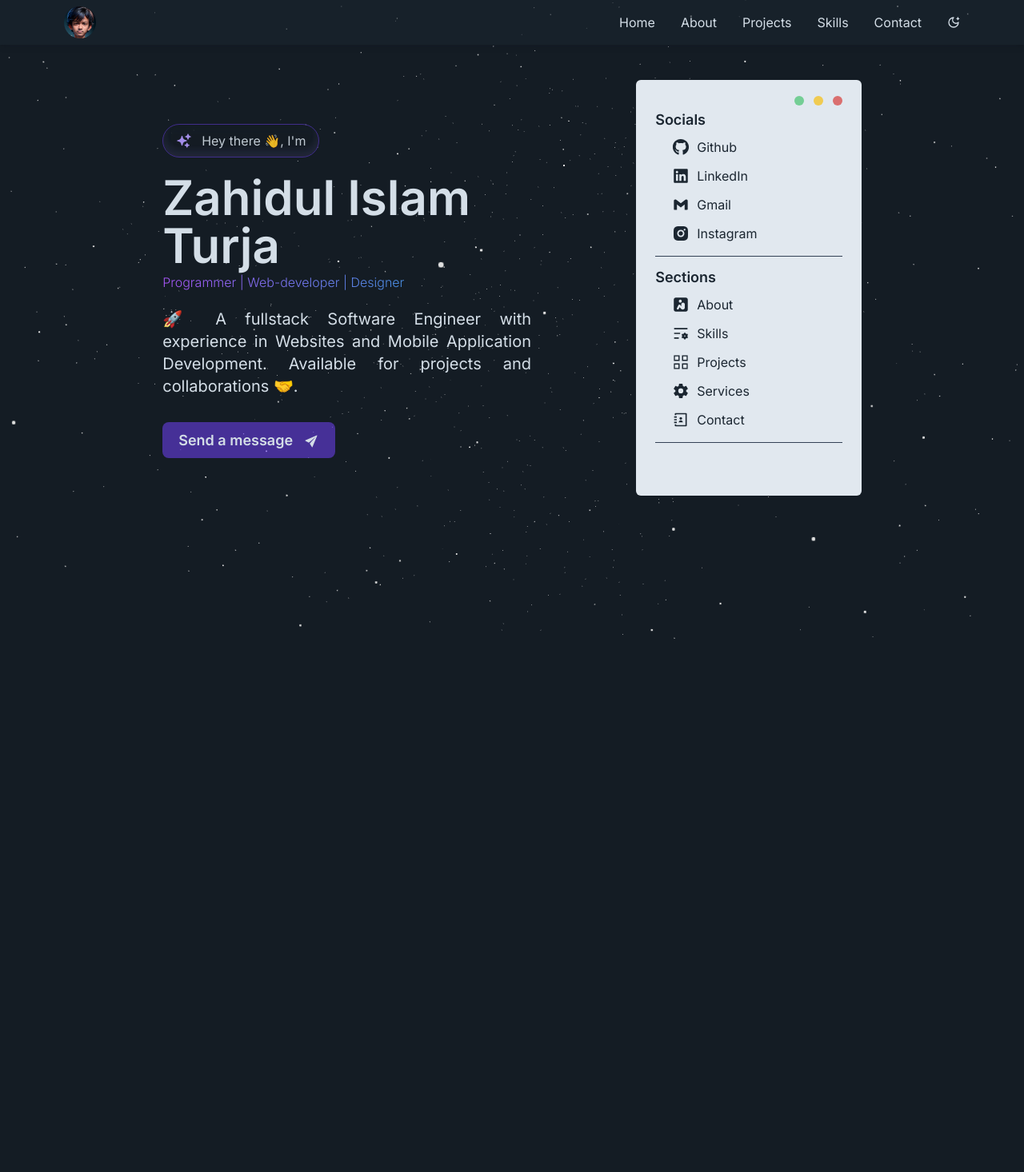
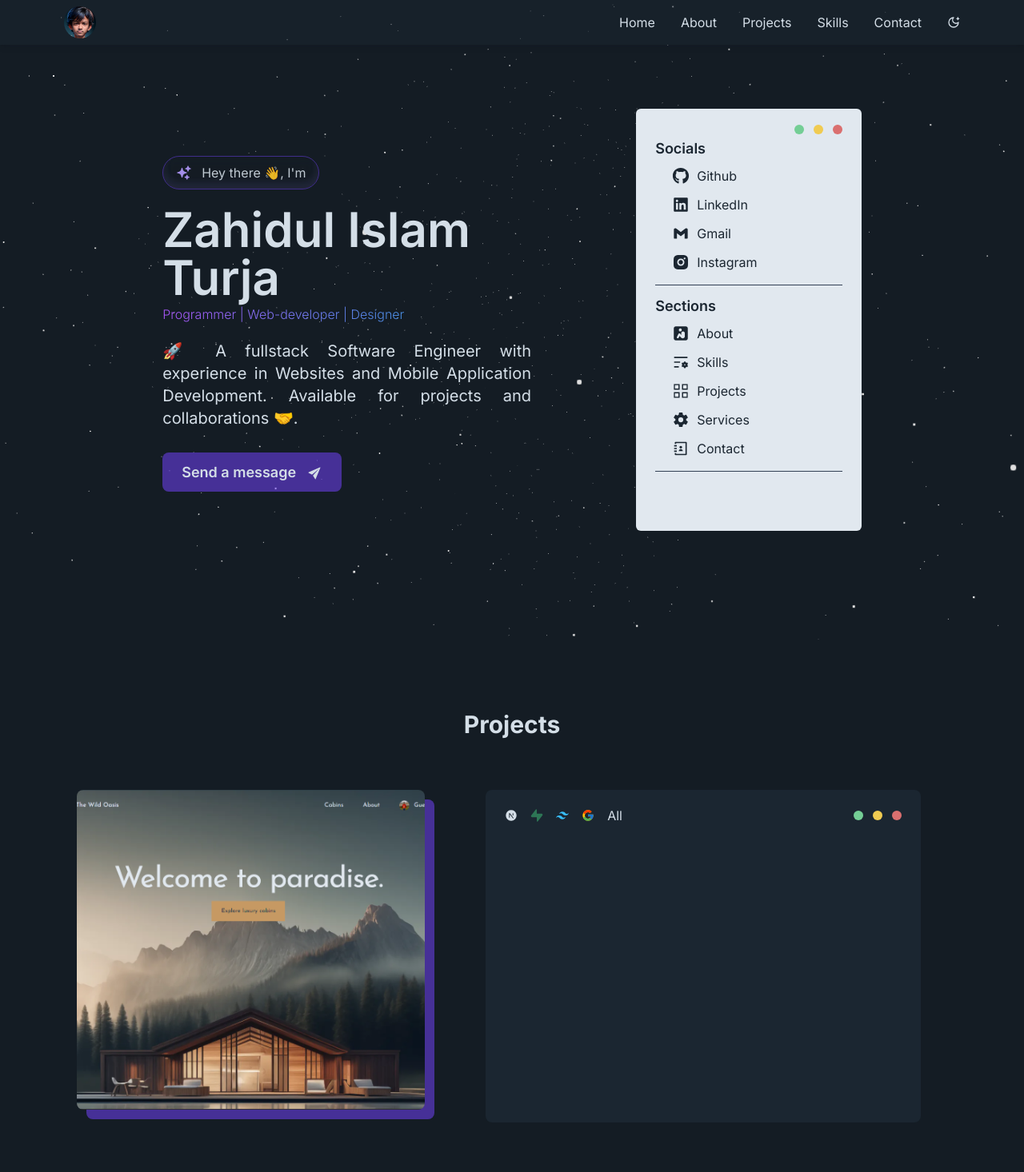
Before and after one commit to Zahidul-Turja/zahidul-turja-portfolio, a Next.js app: page / in a window 1280 px wide. Shown: the top 1466 px of the page at 80% size. Before the commit the page ends 800 px from the top, so only its background shows below. Built offline with nearby package versions, Linux system fonts and the light colour scheme.

Commit message:
Projects card basic structure without any props

```diff
--- a/app/_components/CardNavigation.js
+++ b/app/_components/CardNavigation.js
@@ -1,25 +1,19 @@
-import {
-  FaGithub,
-  FaInstagram,
-  FaLinkedin,
-  FaSquarePersonConfined,
-} from "react-icons/fa6";
-import { SiGmail } from "react-icons/si";
+import { FaGithub, FaLinkedin, FaSquarePersonConfined } from "react-icons/fa6";
 import { GrProjects } from "react-icons/gr";
+import { IoSettingsSharp } from "react-icons/io5";
 import {
   RiContactsBook3Line,
+  RiInstagramFill,
   RiListSettingsFill,
-  RiInstagramFill,
 } from "react-icons/ri";
-import { MdOutlineMiscellaneousServices } from "react-icons/md";
-import { IoSettingsSharp } from "react-icons/io5";
+import { SiGmail } from "react-icons/si";
 
 import Circles from "./Circles";
 
 function CardNavigation() {
   return (
-    <div className="min-w-[22vw] min-h-[65vh] bg-primary-50 rounded-md">
-      <Circles />
+    <div className="min-w-[22vw] min-h-[66vh] bg-primary-50 rounded-md">
+      <Circles left="bg-[#74CE95]" middle="bg-[#F0CB51]" right="bg-[#DA6F6F]" />
 
       <div className="text-primary-900 px-6 flex flex-col gap-1">
         <h3 className="font-semibold text-lg">Socials</h3>
--- a/app/_components/Circles.js
+++ b/app/_components/Circles.js
@@ -1,9 +1,15 @@
-function Circles() {
+function Circles({ left, middle, right }) {
   return (
     <div className="flex gap-3 mt-5 mb-1 mr-6 justify-end">
-      <div className="h-3 w-3 rounded-full bg-[#74CE95] transition-all hover:scale-125"></div>
-      <div className="h-3 w-3 rounded-full bg-[#F0CB51] transition-all hover:scale-125"></div>
-      <div className="h-3 w-3 rounded-full bg-[#DA6F6F] transition-all hover:scale-125"></div>
+      <div
+        className={`h-3 w-3 rounded-full ${left} transition-all hover:scale-125`}
+      ></div>
+      <div
+        className={`h-3 w-3 rounded-full ${middle} transition-all hover:scale-125`}
+      ></div>
+      <div
+        className={`h-3 w-3 rounded-full ${right} transition-all hover:scale-125`}
+      ></div>
     </div>
   );
 }
--- a/app/_components/HeroDescription.js
+++ b/app/_components/HeroDescription.js
@@ -6,8 +6,8 @@ import { IoIosSend } from "react-icons/io";
 function HeroDescription() {
   return (
     <div className="h-full max-w-[40vw]">
-      <div className="welcome-box py-2 px-4 border border-[#7042f88b] opacity-90">
-        <SparklesIcon className="text-[#b49bff] mr-3 h-5 w-5" />
+      <div className="welcome-box py-2 px-4 border border-secondary-800 opacity-90">
+        <SparklesIcon className="text-secondary-600 mr-3 h-5 w-5" />
         <h3>Hey there 👋, I&apos;m</h3>
       </div>
       <h1 className="text-6xl font-semibold mt-5">
@@ -25,7 +25,7 @@ function HeroDescription() {
       </p>
 
       <div className="cursor-pointer transition-all hover:opacity-90 hover:translate-y-[-3px] active:translate-y-0 inline-block">
-        <a className="px-5 py-3 text-center text-lg font-semibold bg-[#7042f88b] rounded-lg cursor-pointer">
+        <a className="px-6 py-3.5 text-center text-lg font-semibold bg-secondary-800 rounded-lg cursor-pointer">
           Send a message <IoIosSend className="inline text-xl ml-2" />
         </a>
       </div>
--- a/app/_components/Navbar.js
+++ b/app/_components/Navbar.js
@@ -5,7 +5,7 @@ import avatar from "@/public/avatar-01.jpg";
 
 function Navbar() {
   return (
-    <nav className="fixed w-full min-h-14 px-20 py-2 bg-primary-900/50 flex justify-between items-center shadow-md shadow-primary-950/25">
+    <nav className="fixed w-full min-h-14 px-20 py-2 bg-primary-900/50 flex justify-between items-center shadow-md shadow-primary-950/25 z-20">
       <Image
         src={avatar}
         alt="logo"
@@ -14,35 +14,35 @@ function Navbar() {
       <div className="flex items-center gap-8">
         <a
           href="#"
-          className="transition-all origin-left hover:rotate-[-12deg] hover:translate-y-1 hover:text-[#b49bff]"
+          className="transition-all origin-left hover:rotate-[-12deg] hover:translate-y-1 hover:text-secondary-600"
         >
           Home
         </a>
         <a
           href="#"
-          className="transition-all origin-right hover:rotate-[12deg] hover:translate-y-1 hover:text-[#b49bff]"
+          className="transition-all origin-right hover:rotate-[12deg] hover:translate-y-1 hover:text-secondary-600"
         >
           About
         </a>
         <a
           href="#"
-          className="transition-all origin-left hover:rotate-[-12deg] hover:translate-y-1 hover:text-[#b49bff]"
+          className="transition-all origin-left hover:rotate-[-12deg] hover:translate-y-1 hover:text-secondary-600"
         >
           Projects
         </a>
         <a
           href="#"
-          className="transition-all origin-right hover:rotate-[12deg] hover:translate-y-1 hover:text-[#b49bff]"
+          className="transition-all origin-right hover:rotate-[12deg] hover:translate-y-1 hover:text-secondary-600"
         >
           Skills
         </a>
         <a
           href="#"
-          className="transition-all origin-left hover:rotate-[-12deg] hover:translate-y-1 hover:text-[#b49bff]"
+          className="transition-all origin-left hover:rotate-[-12deg] hover:translate-y-1 hover:text-secondary-600"
         >
           Contact
         </a>
-        <a href="#">
+        <a href="#" className="transition-all hover:text-secondary-600">
           <LuMoonStar />
         </a>
       </div>
--- /dev/null
+++ b/app/_components/ProjectCard.js
@@ -0,0 +1,7 @@
+function ProjectCard({ children }) {
+  return (
+    <div className="w-[85vw] flex gap-[5vw] mx-auto my-16">{children}</div>
+  );
+}
+
+export default ProjectCard;
--- /dev/null
+++ b/app/_components/ProjectDetails.js
@@ -0,0 +1,32 @@
+import {
+  RiNextjsFill,
+  RiSupabaseFill,
+  RiTailwindCssFill,
+} from "react-icons/ri";
+import { FcGoogle } from "react-icons/fc";
+
+import Circles from "./Circles";
+
+function ProjectDetails() {
+  return (
+    <div className="w-[50%] min-h-[52vh] bg-primary-900 rounded-lg">
+      <div className="flex justify-between items-center">
+        <div className="flex items-center gap-4 mt-5 mb-1 ml-6">
+          <RiNextjsFill />
+          <RiSupabaseFill className="text-[#2D7555]" />
+          <RiTailwindCssFill className="text-[#38BDF8]" />
+          <FcGoogle />
+
+          <a href="#">All</a>
+        </div>
+        <Circles
+          left="bg-[#74CE95]"
+          middle="bg-[#F0CB51]"
+          right="bg-[#DA6F6F]"
+        />
+      </div>
+    </div>
+  );
+}
+
+export default ProjectDetails;
--- /dev/null
+++ b/app/_components/ProjectImage.js
@@ -0,0 +1,17 @@
+import Image from "next/image";
+
+function ProjectImage() {
+  return (
+    <div className="relative w-[40%] h-[50vh] mr-3">
+      <div className="absolute inset-0 bg-secondary-800 rounded-lg translate-x-3 translate-y-3"></div>
+      <Image
+        src="/wild-oasis-client.png"
+        fill
+        className="object-cover rounded-lg transition-all hover:-translate-x-[0.1rem] hover:-translate-y-1"
+        alt="project-cover"
+      />
+    </div>
+  );
+}
+
+export default ProjectImage;
--- a/app/_components/sections/Hero.js
+++ b/app/_components/sections/Hero.js
@@ -3,7 +3,7 @@ import HeroDescription from "../HeroDescription";
 
 function Hero() {
   return (
-    <div className="w-full min-h-[90vh] flex justify-center items-center gap-20">
+    <div className="w-full min-h-[100vh] flex justify-center items-center gap-20">
       <HeroDescription />
       <CardNavigation />
     </div>
--- /dev/null
+++ b/app/_components/sections/Projects.js
@@ -0,0 +1,22 @@
+import ProjectCard from "../ProjectCard";
+import ProjectDetails from "../ProjectDetails";
+import ProjectImage from "../ProjectImage";
+
+function Projects() {
+  return (
+    <div className="w-full py-14 text-center">
+      <h2 className="text-3xl font-bold my-8">Projects</h2>
+
+      <ProjectCard>
+        <ProjectImage />
+        <ProjectDetails />
+      </ProjectCard>
+      <ProjectCard>
+        <ProjectDetails />
+        <ProjectImage />
+      </ProjectCard>
+    </div>
+  );
+}
+
+export default Projects;
--- a/app/page.js
+++ b/app/page.js
@@ -1,9 +1,11 @@
 import Hero from "./_components/sections/Hero";
+import Projects from "./_components/sections/Projects";
 
 export default function Home() {
   return (
     <main>
       <Hero />
+      <Projects />
     </main>
   );
 }
--- a/tailwind.config.js
+++ b/tailwind.config.js
@@ -21,6 +21,10 @@ module.exports = {
           900: "#1B2631",
           950: "#141C24",
         },
+        secondary: {
+          600: "#b49bff",
+          800: "#7042f88b",
+        },
       },
     },
   },
```
Also changed, not shown: public/wild-oasis-client.png (added).
